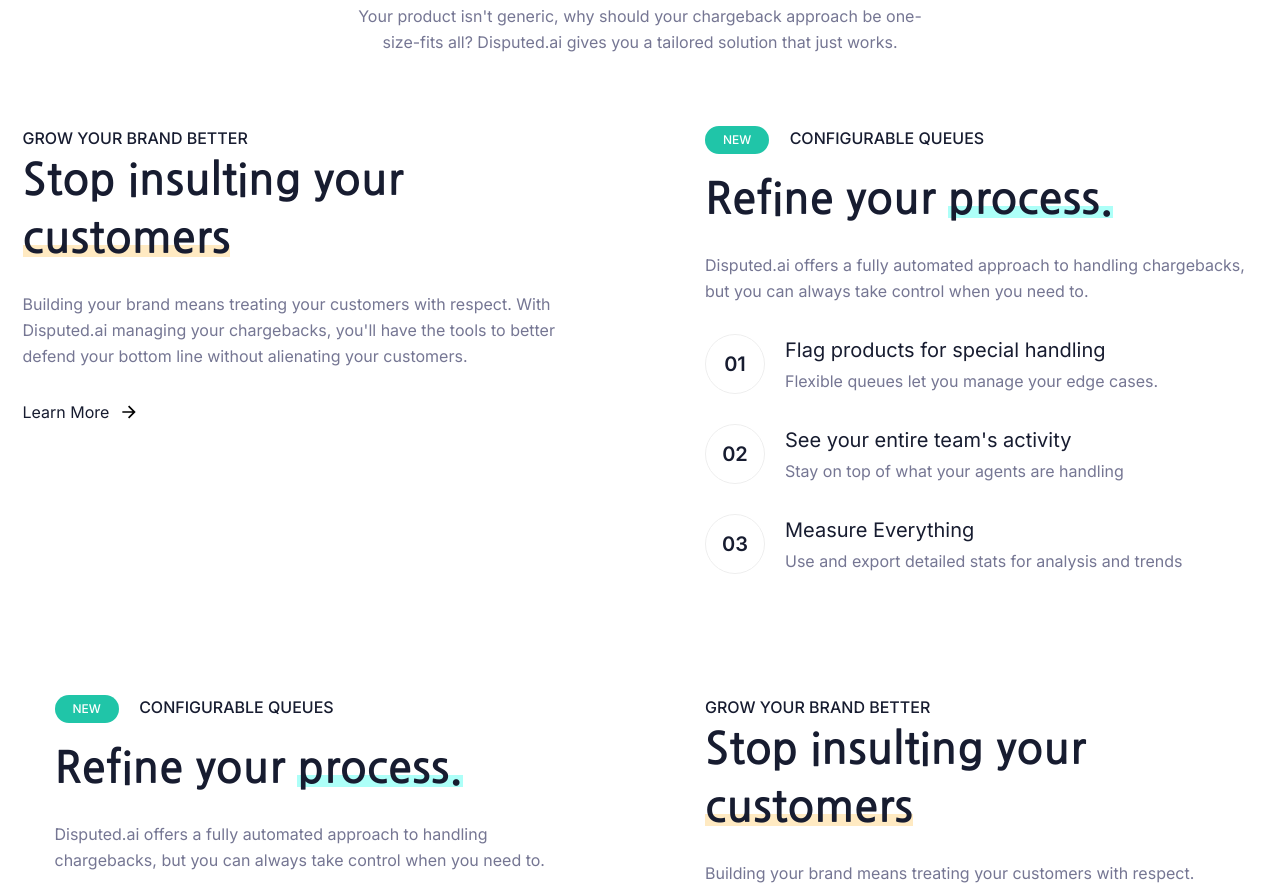
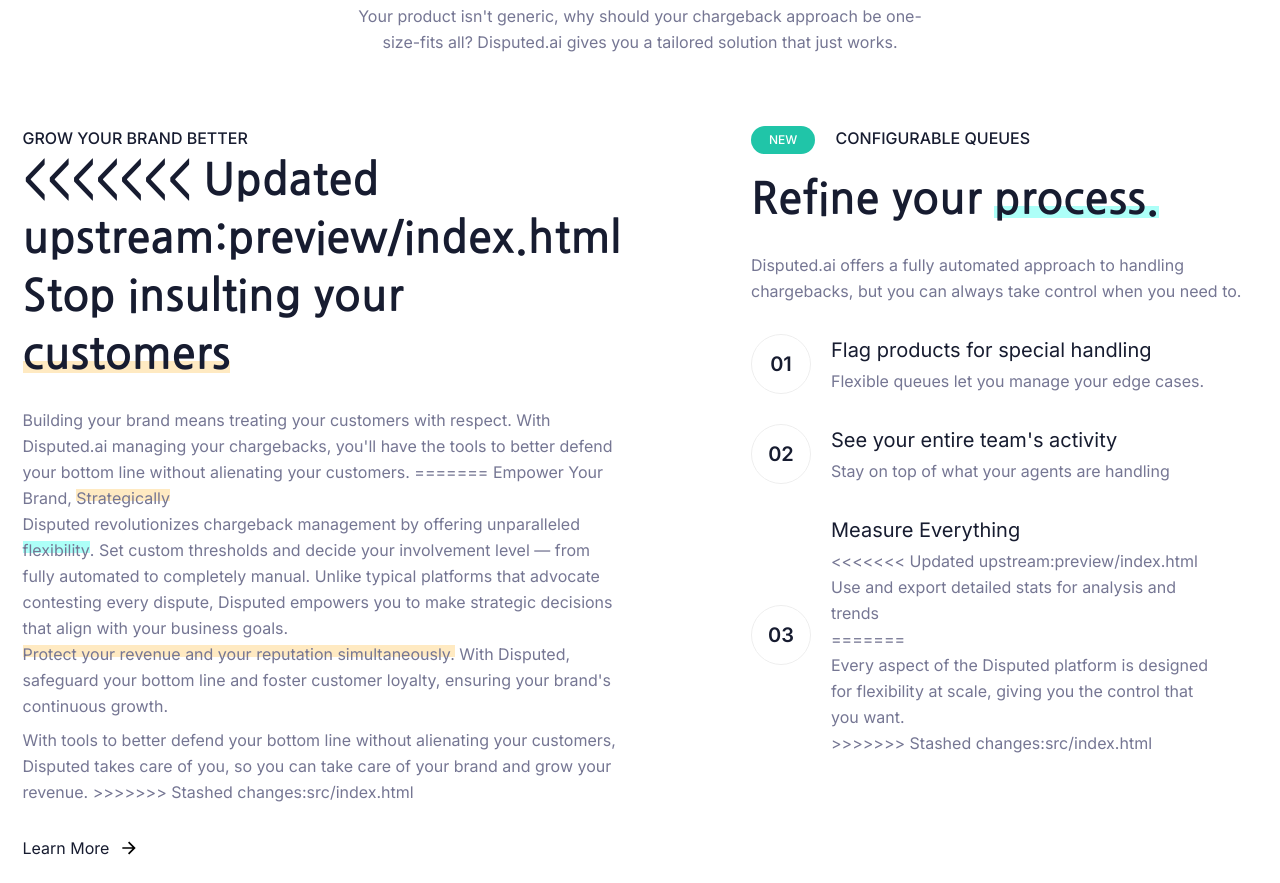
Before and after one commit to disputed-inc/disputed-inc.github.io, a plain HTML site: page preview/index.html in a window 1280 px wide. Shown: the part 1685-2568 px from the top of the page. Drawn offline with Linux system fonts and the light colour scheme.

Commit message:
Copy updates for the website

```diff
--- a/preview/index.html
+++ b/preview/index.html
@@ -298,6 +298,7 @@
               <h2
                 class="relative font-bold text-black dark:text-white text-3xl xl:text-hero mb-6 font-nanum"
               >
+<<<<<<< Updated upstream:preview/index.html
                 Stop insulting your
                 <span
                   class="inline-block relative before:absolute before:bottom-2.5 before:left-0 before:w-full before:h-3 before:bg-titlebg2 dark:before:bg-titlebgdark before:-z-1"
@@ -309,6 +310,33 @@
                 With Disputed.ai managing your chargebacks, you'll have the
                 tools to better defend your bottom line without alienating your
                 customers.
+=======
+                Empower Your Brand,
+                <span
+                  class="inline-block relative before:absolute before:bottom-2.5 before:left-0 before:w-full before:h-3 before:bg-titlebg2 dark:before:bg-titlebgdark before:-z-1"
+                  >Strategically</span
+                >
+              </h2>
+              <p>
+                Disputed revolutionizes chargeback management by offering unparalleled
+                <span
+                  class="inline-block relative before:absolute before:bottom-2.5 before:left-0 before:w-full before:h-3 before:bg-titlebg dark:before:bg-titlebgdark before:-z-1"
+                  >flexibility</span
+                >.
+                Set custom thresholds and decide your involvement level — from fully automated to completely manual. Unlike typical platforms that advocate contesting every dispute, Disputed empowers you to make strategic decisions that align with your business goals.
+                <span
+                  class="inline-block relative before:absolute before:bottom-2.5 before:left-0 before:w-full before:h-3 before:bg-titlebg2 dark:before:bg-titlebgdark before:-z-1"
+                >Protect your revenue and your reputation simultaneously.</span
+                >
+                With Disputed, safeguard your bottom line and foster customer loyalty, ensuring your brand's continuous growth.
+              </p>
+              <p class="mt-2">
+
+
+                With tools to better defend your bottom line without alienating
+                your customers, Disputed takes care of you, so you can take care
+                of your brand and grow your revenue.
+>>>>>>> Stashed changes:src/index.html
               </p>
 
               <a
@@ -399,7 +427,13 @@
                   <h5 class="text-black dark:text-white text-metatitle2 mb-0.5">
                     Measure Everything
                   </h5>
+<<<<<<< Updated upstream:preview/index.html
                   <p>Use and export detailed stats for analysis and trends</p>
+=======
+                  <p>
+                    Every aspect of the Disputed platform is designed for flexibility at scale, giving you the control that you want.
+                  </p>
+>>>>>>> Stashed changes:src/index.html
                 </div>
               </div>
             </div>
@@ -791,10 +825,14 @@
                     Lead with Intelligence
                   </h2>
                   <p class="mb-5">
+<<<<<<< Updated upstream:preview/index.html
                     Disputed uses a blend of human, AI, and ML techniques
                     optimize your chargeback process end-to-end. From deciding
                     which chargebacks to fight, to preparing the evidence, to
                     submitting and monitoring.
+=======
+                    Disputed uses a blend of human, AI, and ML techniques to optimize your chargeback process end-to-end. From deciding which chargebacks to fight, to preparing the evidence, to submitting and monitoring your win rates.
+>>>>>>> Stashed changes:src/index.html
                   </p>
                   <p class="w-11/12">
                     The result? A process that's faster, more effective, with a
```
